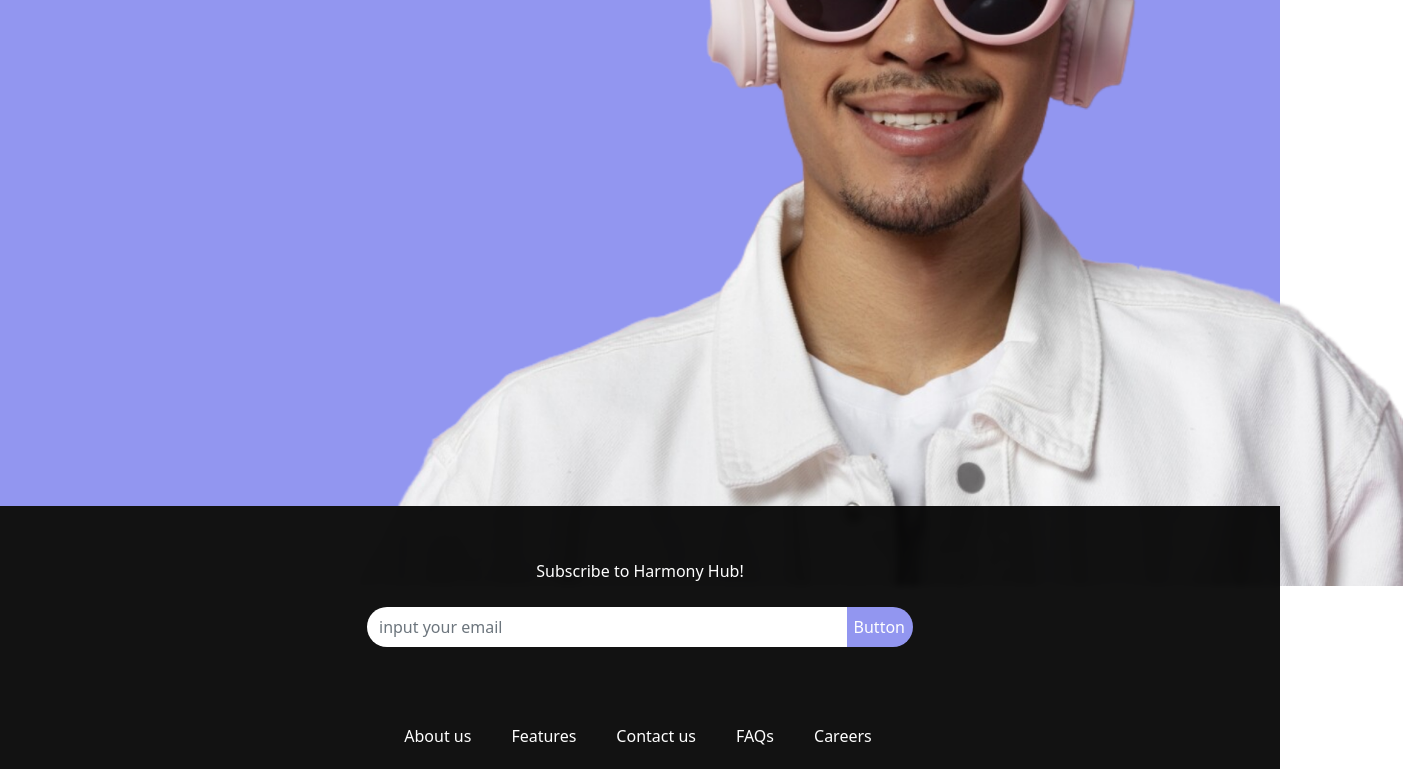
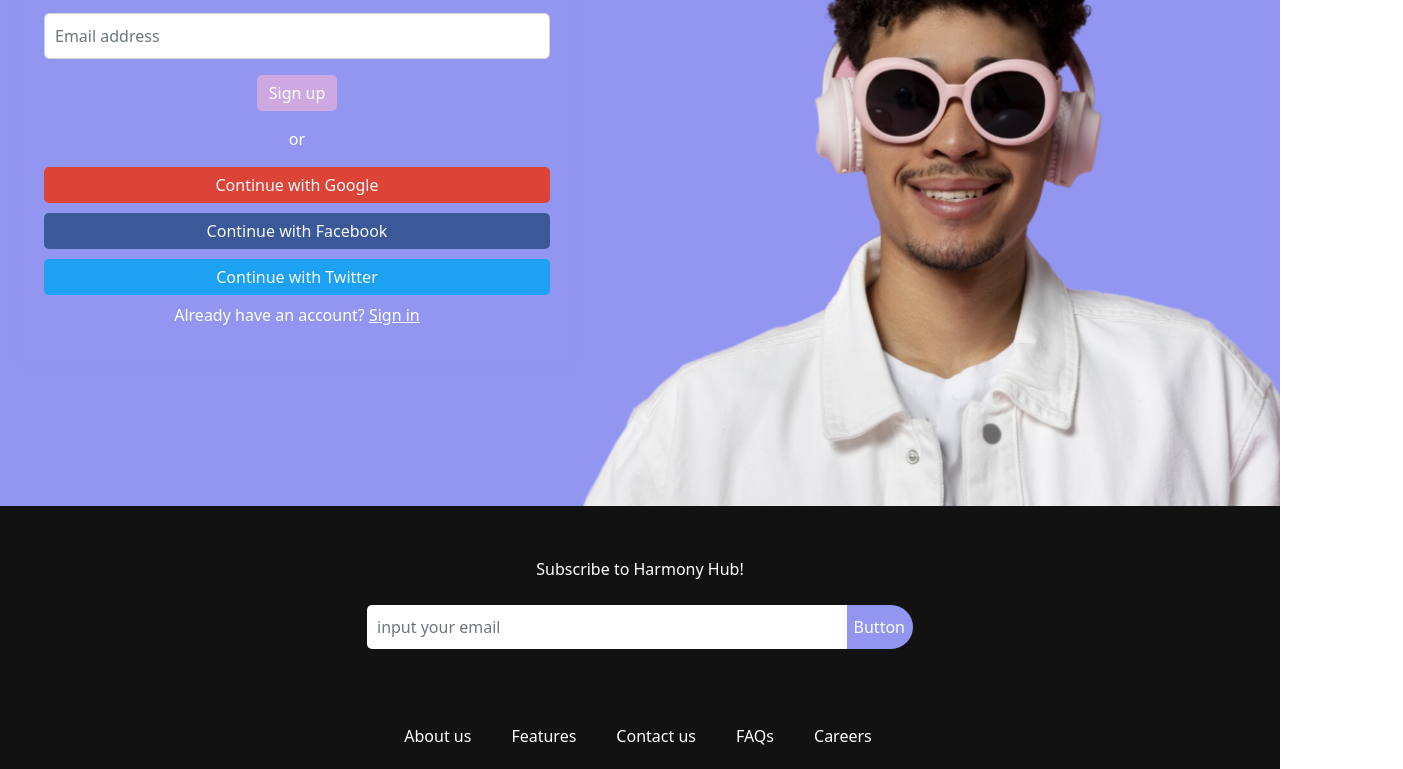
Before and after one commit to Cristian2499/harmonyhub, a React app: page /signup in a window 1280 px wide. Shown: the part 294-1063 px from the top of the page, 1403 px wide, since content can reach past the window. Built offline with nearby package versions, Linux system fonts and the light colour scheme; no server answers.

Commit message:
ADD: signup 1.0

```diff
--- /dev/null
+++ b/src/front/js/component/Signup.jsx
@@ -0,0 +1,38 @@
+import React from 'react';
+import "../../styles/signup.css";
+import bgImage from "../../img/morenito.png";
+
+const Signup = () => {
+  return (
+    <div className="container-fluid vh-100 d-flex justify-content-center align-items-center bg-signup">
+      <div className="row w-100">
+        <div className="col-md-6 d-flex flex-column justify-content-center align-items-center text-center">
+          <header className="Signup-header">
+            <h1 className="text-white">Welcome to Harmony Hub!</h1>
+            <p className="text-white">Create Your Account</p>
+            <form>
+              <div className="form-group">
+                <input type="email" className="form-control mb-3" placeholder="Email address"/>
+              </div>
+              <button type="submit" className="btn btn-primary mb-3">Sign up</button>
+            </form>
+            <p className="text-white">or</p>
+            <div className="social-login">
+              <button className="btn btn-outline-light mb-2 w-100 google">Continue with Google</button>
+              <button className="btn btn-outline-light mb-2 w-100 facebook">Continue with Facebook</button>
+              <button className="btn btn-outline-light mb-2 w-100 twitter">Continue with Twitter</button>
+            </div>
+            <p className="text-white">
+              Already have an account? <a href="/signin" className="text-white">Sign in</a>
+            </p>
+          </header>
+        </div>
+        <div className="col-md-6 d-none d-md-block">
+          <img className="img-fluid morenito" src={bgImage} alt="Morenito" />
+        </div>
+      </div>
+    </div>
+  );
+};
+
+export default Signup;
--- a/src/front/js/component/Singup.jsx
+++ /dev/null
@@ -1,12 +0,0 @@
-import React from 'react'
-import "../../styles/signup.css";
-import bgImage from "../../img/morenito.png";
-
-
-const Singup = () => {
-  return (
-    <div className='bg-signup vh-100 d-flex justify-content-center align-items-center'><h1>Hola soy el Sign up</h1><img className='morenito' src={bgImage} /></div>
-  )
-}
-
-export default Singup
--- a/src/front/js/layout.js
+++ b/src/front/js/layout.js
@@ -9,7 +9,7 @@ import injectContext from "./store/appContext";
 
 import { Navbar } from "./component/Navbar.jsx";
 import { Footer } from "./component/Footer.jsx";
-import Singup from "./component/Singup.jsx";
+import Signup from "./component/Signup.jsx";
 
 //create your first component
 const Layout = () => {
@@ -27,7 +27,7 @@ const Layout = () => {
           <Navbar />
           <Routes>
             <Route element={<Home />} path="/" />
-            <Route element={<Singup />} path="/signup" />
+            <Route element={<Signup />} path="/signup" />
             <Route element={<h1>Not found!</h1>} />
           </Routes>
           <Footer />
--- a/src/front/styles/signup.css
+++ b/src/front/styles/signup.css
@@ -1,6 +1,61 @@
-.bg-signup{
+/*.bg-signup{
     background-color: #9296f0;
 }
-.morenito{
-    width: 90rem;
-}
+ signup.css */
+ .bg-signup {
+    background-color: #9296f0;
+    padding-right: 10%;
+  }
+
+  .Signup-header {
+    background-color:#9296f0;
+    padding: 20px;
+    border-radius: 10px;
+    box-shadow: 0px 0px 10px #9296f0;
+  }
+
+  .form-control {
+    padding: 10px;
+    border-radius: 5px;
+  }
+
+  .btn {
+    border-radius: 5px;
+  }
+
+  .btn-primary {
+    background-color: #CDA8E1FF;
+    border: none;
+  }
+
+  .social-login .btn {
+    display: block;
+    margin: 10px 0;
+    width: 100%;
+  }
+
+  .google {
+    background-color: #db4437;
+    border: none;
+  }
+
+  .facebook {
+    background-color: #3b5998;
+    border: none;
+  }
+
+  .twitter {
+    background-color: #1da1f2;
+    border: none;
+  }
+
+  a {
+    text-decoration: underline;
+  }
+
+  .morenito {
+    height: 80%;
+    position: absolute;
+    right: 0;
+    bottom: 0;
+  }
```
